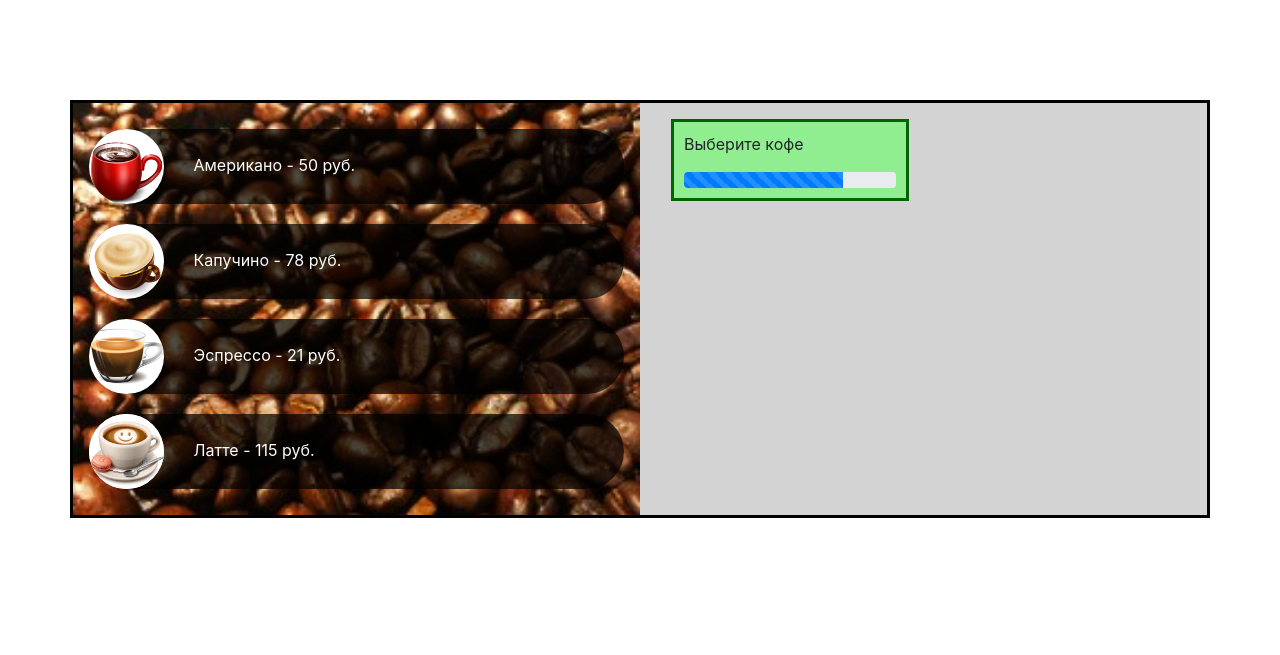
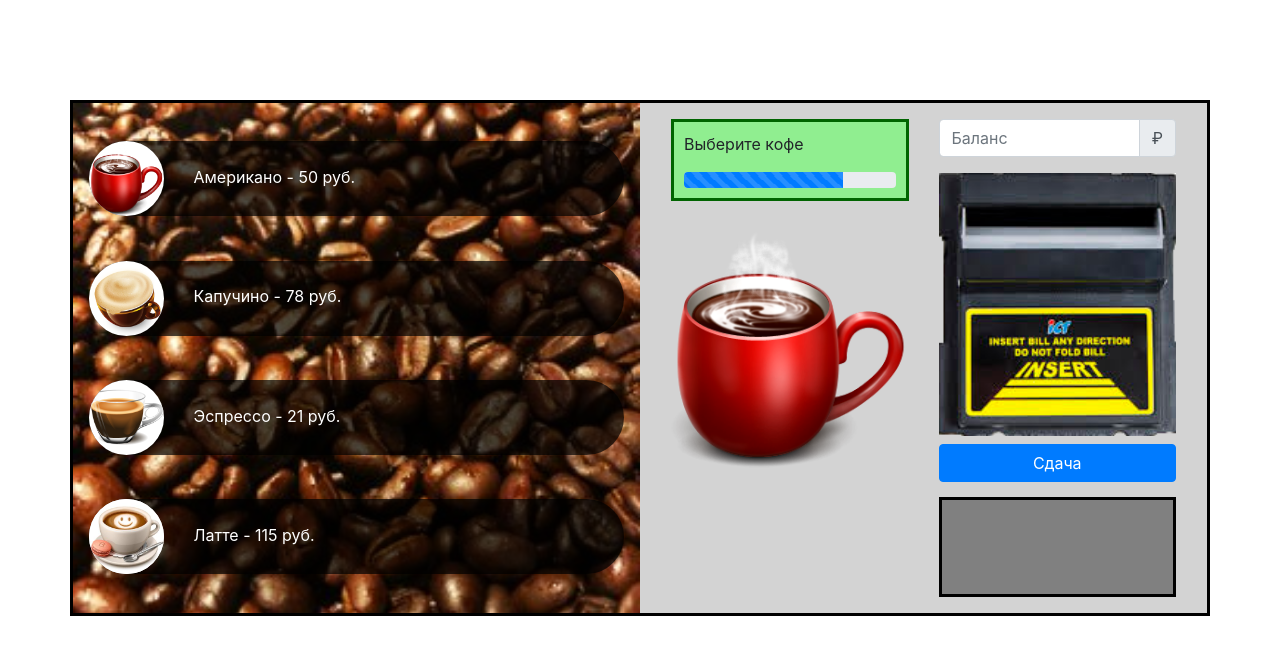
Before and after one commit to salkrid/coffee_machine, a PHP site: page / in a window 1280 px wide. Shown: the top 655 px of the page. Run offline with PHP 8.4, Linux system fonts and the light colour scheme.

Commit message:
Сделана оболочка

```diff
--- a/index.php
+++ b/index.php
@@ -15,7 +15,7 @@
     <div class="container">
       <div class = "row coffee-machine">
         <div class = "col-6 coffee-list"><!--это коммент-->
-          <div class="row flex-column p-3">
+          <div class="row flex-column p-3 h-100 justify-content-around">
             <div class="coffee-item col">
               <img src="img/americano.png" alt="">
               <span>Американо - 50 руб.</span>
@@ -43,8 +43,23 @@
                   <div class="progress-bar progress-bar-striped progress-bar-animated" role="progressbar" aria-valuenow="75" aria-valuemin="0" aria-valuemax="100" style="width: 75%"></div>
                 </div>
               </div>
+              <div class="coffee-cup">
+                <img src="img/americano.png" alt="">
+              </div>
             </div>
-            <div class="col-6"></div>
+            <div class="col-6">
+              <div class="input-group mb-3">
+                <input type="text" class="form-control" placeholder="Баланс" aria-label="Имя получателя" aria-describedby="basic-addon2"> <!--aria-label="Имя получателя" aria-describedby="basic-addon2" необ элементы-->
+                <div class="input-group-append">
+                  <span class="input-group-text" id="basic-addon2">&#8381</span>
+                </div>
+              </div>
+              <div class="atm">
+                <img src="img/bill_acc.png" alt="">
+              </div>
+              <button class="btn btn-primary btn-block mt-2">Сдача</button> <!--тег button html-->
+              <div class="change-box"></div>
+            </div>
           </div>
         </div>
       </div>
--- a/style.css
+++ b/style.css
@@ -10,6 +10,7 @@
 }
 
 .coffee-item {
+  max-height: 75px;
   background: rgba(0,0,0,0.7);
   margin: 10px 0; /* 1 значие вверх/низ, 2- справа/слева */
   border-radius: calc(75px / 2);
@@ -39,4 +40,20 @@
   background: lightgreen;
   border: 3px solid darkgreen;
   padding: 10px; /* Внутренний отступ*/
+  margin-bottom: 30px; /*Отступ снизу*/
 }
+
+.coffee-cup img {
+  width: 100%;
+}
+
+.atm img {
+  width: 100%;
+}
+
+.change-box {
+  background: grey;
+  border: 3px solid black; /*лучше использовать box-sizing*/
+  height: 100px;
+  margin-top: 15px;
+}
```
